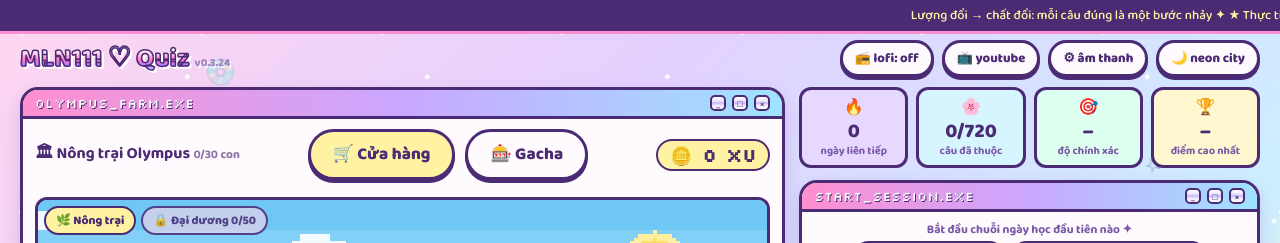
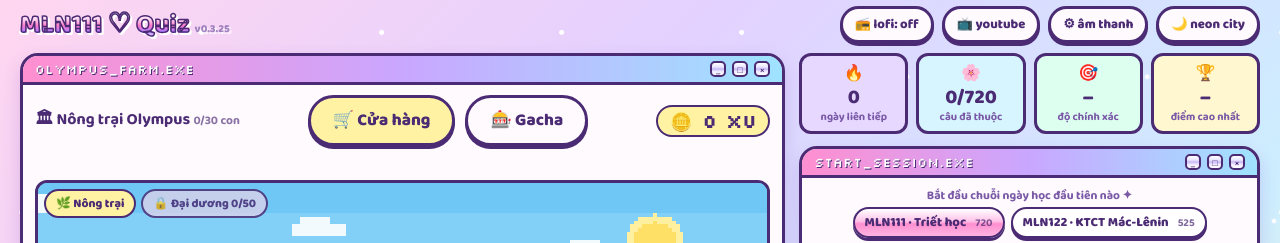
Before and after one commit to Khoile5464/quiz_game, a plain HTML site: page index.html in a window 1280 px wide. Shown: the top 243 px of the page. Drawn offline with Linux system fonts and the light colour scheme.

Commit message:
Bỏ dải chữ chạy trên header (v0.3.25)
Co-Authored-By: Claude Sonnet 5.5 <noreply@anthropic.com>

```diff
--- a/css/base.css
+++ b/css/base.css
@@ -24,9 +24,6 @@ body{
 .floaty span{position:absolute;font-size:22px;opacity:.55;animation:drift linear infinite}
 @keyframes drift{from{transform:translateY(110vh) rotate(0)}to{transform:translateY(-15vh) rotate(360deg)}}
 
-.marquee{position:relative;z-index:2;background:var(--ink);color:var(--lemon);overflow:hidden;white-space:nowrap;font-size:13px;padding:5px 0;border-bottom:3px solid var(--pink)}
-.marquee div{display:inline-block;padding-left:100%;animation:mq 38s linear infinite}
-@keyframes mq{to{transform:translateX(-100%)}}
 
 .wrap{position:relative;z-index:1;max-width:820px;margin:0 auto;padding:22px 16px 60px}
 .logo{text-align:center;margin:6px 0 18px}
--- a/css/neon-city.css
+++ b/css/neon-city.css
@@ -17,7 +17,6 @@
 [data-theme="night"] .day-only{display:none}
 [data-theme="night"] .night-only{display:inline}
 [data-theme="night"] :focus-visible{outline:2px solid var(--sky);outline-offset:2px}
-[data-theme="night"] .marquee{background:#0b0820;color:var(--ink2);font-family:"Baloo 2",system-ui,sans-serif;font-size:14px;padding:3px 0;border-bottom:1px solid var(--line)}
 [data-theme="night"] .logo h1{
   font-family:"Silkscreen",monospace;font-weight:400;letter-spacing:2px;color:#fff3fa;-webkit-text-stroke:0;background:none;
   text-shadow:0 0 10px rgba(242,104,159,.55),3px 3px 0 #3a0a2a;filter:none
--- a/index.html
+++ b/index.html
@@ -3,7 +3,7 @@
 <head>
 <meta charset="utf-8">
 <meta name="viewport" content="width=device-width, initial-scale=1">
-<title>MLN111 Quiz Y2K v0.3.24</title>
+<title>MLN111 Quiz Y2K v0.3.25</title>
 <link rel="preconnect" href="https://fonts.googleapis.com">
 <link rel="preconnect" href="https://fonts.gstatic.com" crossorigin>
 <link href="https://fonts.googleapis.com/css2?family=Baloo+2:wght@500;700;800&family=Silkscreen&family=VT323&display=swap" rel="stylesheet">
@@ -25,9 +25,8 @@
 <body class="on-home">
 <canvas id="city"></canvas>
 <div class="floaty" id="floaty"></div>
-<div class="marquee"><div id="mq"></div></div>
 <div class="theme-bar">
-  <span class="tb-title"><span class="subj-code">MLN111</span> ♡ Quiz <small>v0.3.24</small></span>
+  <span class="tb-title"><span class="subj-code">MLN111</span> ♡ Quiz <small>v0.3.25</small></span>
   <button class="tbtn" id="lofiBtn" title="Nhạc lofi tự tạo, không cần mạng">📻 lofi: off</button>
   <button class="tbtn" id="tvBtn" title="Phát nhạc từ link YouTube">📺 youtube</button>
   <button class="tbtn" id="sndBtn" title="Cài đặt âm thanh">⚙ âm thanh</button>
@@ -36,7 +35,7 @@
 
 <div class="wrap">
   <div class="logo">
-    <h1><span class="subj-code">MLN111</span> ♡ Quiz <small style="font-size:12px;opacity:.6;font-weight:700">v0.3.24</small></h1>
+    <h1><span class="subj-code">MLN111</span> ♡ Quiz <small style="font-size:12px;opacity:.6;font-weight:700">v0.3.25</small></h1>
     <p><span class="day-only" id="subjDay">✦ ôn Triết học Mác–Lênin kiểu siêu cute ✦</span><span class="night-only" id="subjNight">// lofi beats to study triết học to · 2:00 AM ☂</span></p>
   </div>
 
--- a/js/ui/theme.js
+++ b/js/ui/theme.js
@@ -3,6 +3,5 @@ function isNight(){ return document.documentElement.dataset.theme === "night"; }
 function applyTheme(t){
   document.documentElement.dataset.theme = t;
   $("themeBtn").textContent = t === "night" ? "☀ cute day" : "🌙 neon city";
-  $("mq").textContent = (t === "night" ? NIGHT_QUOTES : QUOTES).join(t === "night" ? "     ▪     " : "     ★     ");
   t === "night" ? City.start() : City.stop();
 }
```
Also changed, not shown: 1 other file.
